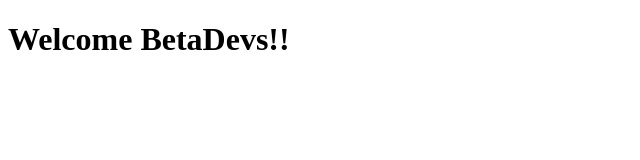
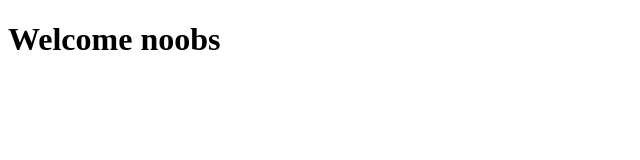
Before and after one commit to BetaDevz/project, an Angular app: page / in a window 1280 px wide. Shown: the top 160 px of the page, without its empty margins (0-640 px from the left). Built offline with nearby package versions, Linux system fonts and the light colour scheme.

Commit message:
secondcommit

```diff
--- a/src/app/app.component.html
+++ b/src/app/app.component.html
@@ -1 +1 @@
-<h1>Welcome BetaDevs!!</h1>
+<h1>Welcome noobs</h1>
```
